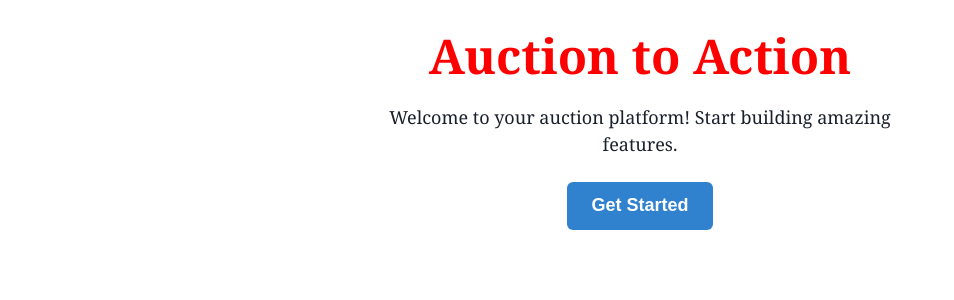
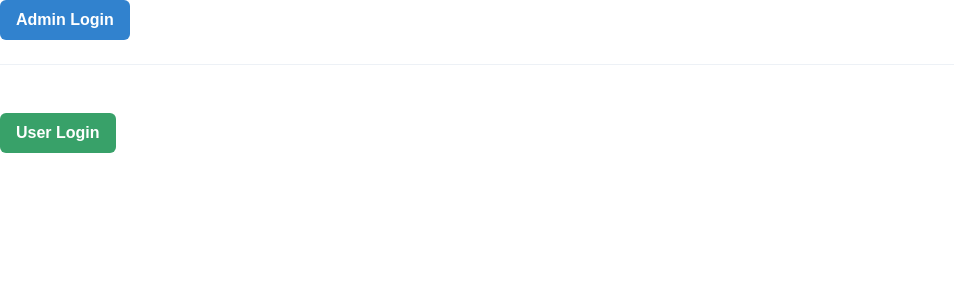
Before and after one commit to ashvant-sunish/auction-to-action, a React (Vite) app in the folder auction-to-action/: page / in a window 1280 px wide. Shown: the top 300 px of the page, without its empty margins (0-954 px from the left). Built offline with nearby package versions, Linux system fonts and the light colour scheme.

Commit message:
Update 0.0.2

```diff
--- a/auction-to-action/index.html
+++ b/auction-to-action/index.html
@@ -4,7 +4,7 @@
     <meta charset="UTF-8" />
     <link rel="icon" type="image/svg+xml" href="/vite.svg" />
     <meta name="viewport" content="width=device-width, initial-scale=1.0" />
-    <title>React</title>
+    <title>Auction to Action</title>
   </head>
   <body>
     <div id="root"></div>
--- a/auction-to-action/package.json
+++ b/auction-to-action/package.json
@@ -15,7 +15,8 @@
     "@emotion/styled": "^11.14.1",
     "framer-motion": "^12.23.12",
     "react": "^19.1.0",
-    "react-dom": "^19.1.0"
+    "react-dom": "^19.1.0",
+    "react-router-dom": "^7.7.1"
   },
   "devDependencies": {
     "@eslint/js": "^9.30.1",
--- a/auction-to-action/src/App.jsx
+++ b/auction-to-action/src/App.jsx
@@ -1,21 +1,18 @@
-import { Box, Heading, Text, Button, VStack } from '@chakra-ui/react'
 import './App.css'
-import theme from './Theme/theme.js'
+import { Routes, Route, useNavigate } from 'react-router-dom'
+import Login from './Pages/Login';
+import DashboardAdmin from './Pages/Admin/Dashboard.Admin';
+import DashboardUser from './Pages/User/Dashboard.User';
+
 function App() {
+  const navigate = useNavigate()
+
   return (
-    <Box p={8} maxWidth="600px" mx="auto">
-      <VStack spacing={6}>
-        <Heading as="h1" size="2xl" color="secondary">
-          Auction to Action
-        </Heading>
-        <Text fontSize="lg" textAlign="center" fontFamily="heading">
-          Welcome to your auction platform! Start building amazing features.
-        </Text>
-        <Button colorScheme="blue" size="lg">
-          Get Started
-        </Button>
-      </VStack>
-    </Box>
+    <Routes>
+      <Route exact path="/" element={<Login />} />
+      <Route path="/admindashboard" element={<DashboardAdmin />} />
+      <Route path="/userdashboard" element={<DashboardUser />} />
+    </Routes>
   )
 }
 
--- /dev/null
+++ b/auction-to-action/src/Components/Login/Header.Login.Admin.jsx
@@ -0,0 +1,11 @@
+import React from 'react'
+
+function HeaderLoginAdmin() {
+  return (
+    <div>
+      <h1>Login Page Admin</h1>
+    </div>
+  )
+}
+
+export default HeaderLoginAdmin
--- /dev/null
+++ b/auction-to-action/src/Components/Login/Header.Login.User.jsx
@@ -0,0 +1,11 @@
+import React from 'react'
+
+function HeaderLoginUser() {
+  return (
+    <div>
+      <h2>Login Page User</h2>
+    </div>
+  )
+}
+
+export default HeaderLoginUser
--- /dev/null
+++ b/auction-to-action/src/Pages/Admin/Dashboard.Admin.jsx
@@ -0,0 +1,10 @@
+import React from 'react'
+import HeaderLoginAdmin from '../../Components/Login/Header.Login.Admin'
+
+function DashboardAdmin() {
+  return (
+    <HeaderLoginAdmin />
+  )
+}
+
+export default DashboardAdmin
--- /dev/null
+++ b/auction-to-action/src/Pages/Login.jsx
@@ -0,0 +1,23 @@
+import { Box, Button, Divider } from '@chakra-ui/react'
+import React from 'react'
+import { useNavigate } from 'react-router-dom';
+
+function Login() {
+  const navigate = useNavigate();
+
+  return (
+    <Box className="login-container">
+      <Button colorScheme='blue' onClick={() => navigate('/admindashboard')}>
+        Admin Login
+      </Button>
+      <br /><br />
+      <Divider orientation='horizontal' />
+      <br /><br />
+      <Button colorScheme='green' onClick={() => navigate('/userdashboard')}>
+        User Login
+      </Button>
+    </Box>
+  )
+}
+
+export default Login
--- /dev/null
+++ b/auction-to-action/src/Pages/User/Dashboard.User.jsx
@@ -0,0 +1,10 @@
+import React from 'react'
+import HeaderLoginUser from '../../Components/Login/Header.Login.User'
+
+function DashboardUser() {
+  return (
+    <HeaderLoginUser />
+  )
+}
+
+export default DashboardUser
--- a/auction-to-action/src/Theme/theme.js
+++ b/auction-to-action/src/Theme/theme.js
@@ -12,8 +12,8 @@ import { border, extendTheme } from "@chakra-ui/react";
         // Add or override other colors
       },
       fonts: {
-        heading: 'Georgia, serif',
-        body: 'Montserrat, sans-serif',
+        heading: ' Georgia, serif',
+        body: ' Montserrat, sans-serif',
       },
       // ... more customizations
     };
--- a/auction-to-action/src/main.jsx
+++ b/auction-to-action/src/main.jsx
@@ -4,11 +4,14 @@ import { ChakraProvider } from '@chakra-ui/react'
 import './index.css'
 import App from './App.jsx'
 import theme from './Theme/theme.js'
+import { BrowserRouter } from 'react-router-dom'
 
 createRoot(document.getElementById('root')).render(
   <StrictMode>
-    <ChakraProvider theme={theme}>
-      <App />
-    </ChakraProvider>
+    <BrowserRouter>
+      <ChakraProvider theme={theme}>
+        <App />
+      </ChakraProvider>
+    </BrowserRouter>
   </StrictMode>,
 )
```
Also changed, not shown: auction-to-action/src/Components/Login/style.css (added), 1 other file (tests, documents, lock files or other folders).
